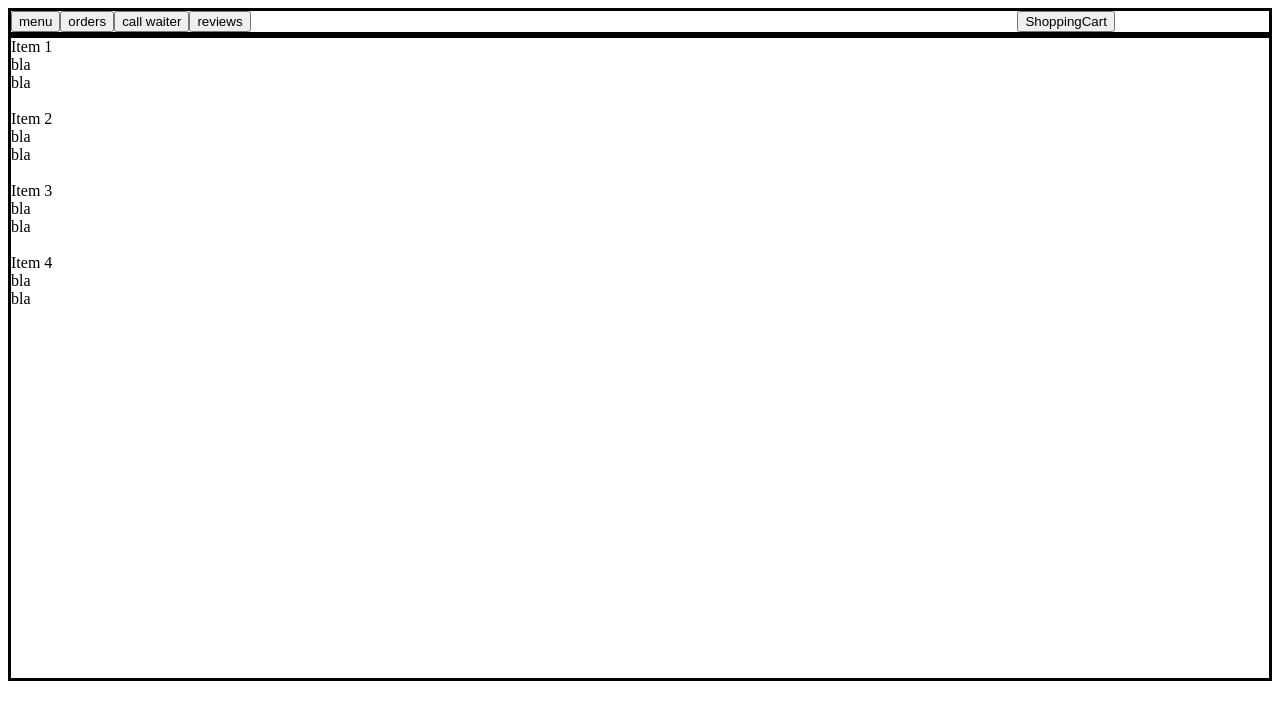
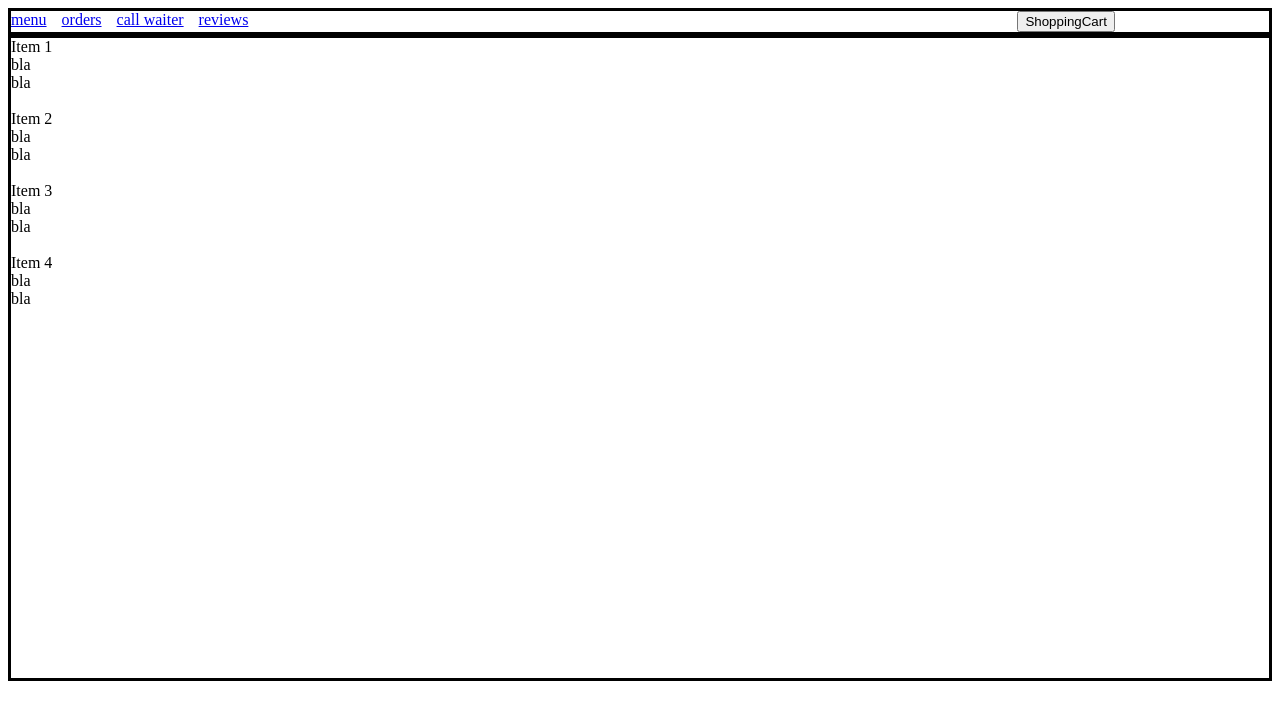
Before and after one commit to FreezyCGI/GuestViewFreebi, an Angular app: page /menuItemList in a window 1280 px wide. Shown: the top 720 px of the page. Built offline with nearby package versions, Linux system fonts and the light colour scheme.

Commit message:
Added navigation links to <a>

```diff
--- a/src/app/app-routing.module.ts
+++ b/src/app/app-routing.module.ts
@@ -1,9 +1,12 @@
 import { NgModule } from '@angular/core';
 import { RouterModule, Routes } from '@angular/router';
 import { MenuItemListComponent } from './menu-item-list/menu-item-list.component';
+import { ReviewsComponent } from './reviews/reviews.component'
 
 const routes: Routes = [
-  { path: 'menuItemList', component:MenuItemListComponent }
+  { path: '', redirectTo: '/menuItemList', pathMatch: 'full' },
+  { path: 'menuItemList', component:MenuItemListComponent },
+  { path: 'reviews', component:ReviewsComponent }
 ];
 
 @NgModule({
--- a/src/app/nav-bar/nav-bar.component.css
+++ b/src/app/nav-bar/nav-bar.component.css
@@ -11,5 +11,8 @@
 .firstColumn{
     grid-column: 1;
 
+}
 
+a{
+    margin-right: 15px;
 }
--- a/src/app/nav-bar/nav-bar.component.html
+++ b/src/app/nav-bar/nav-bar.component.html
@@ -1,9 +1,9 @@
 <div class="mainContainer">
     <div class="firstColumn">
-        <input type="button" value="menu">
-        <input type="button" value="orders">
-        <input type="button" value="call waiter">
-        <input type="button" value="reviews">
+        <a routerLink="/menuItemList">menu</a>
+        <a routerLink="">orders</a>
+        <a routerLink="">call waiter</a>
+        <a routerLink="/reviews">reviews</a>
     </div>
 
     <div class="shoppingCartButton">
```
